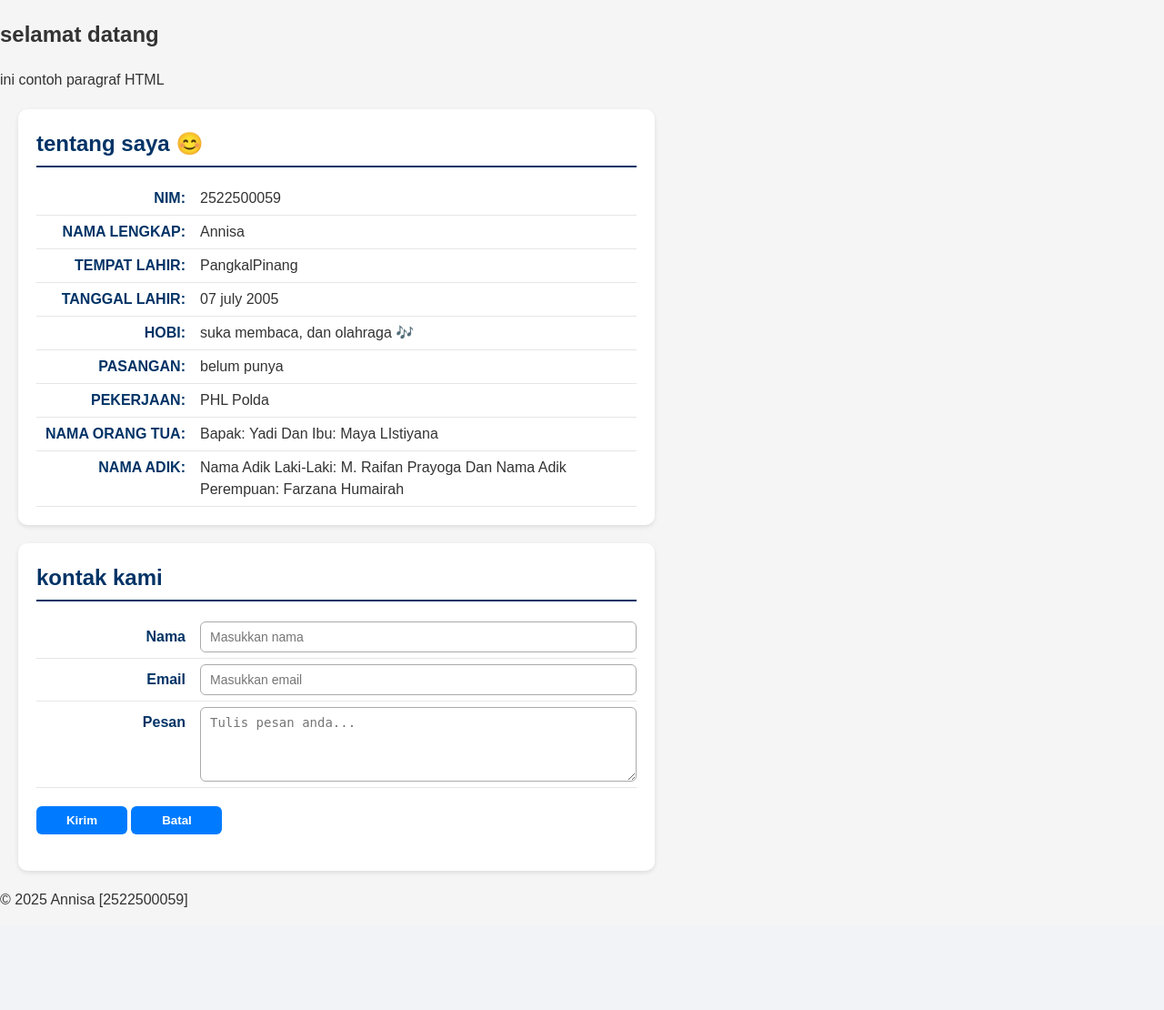
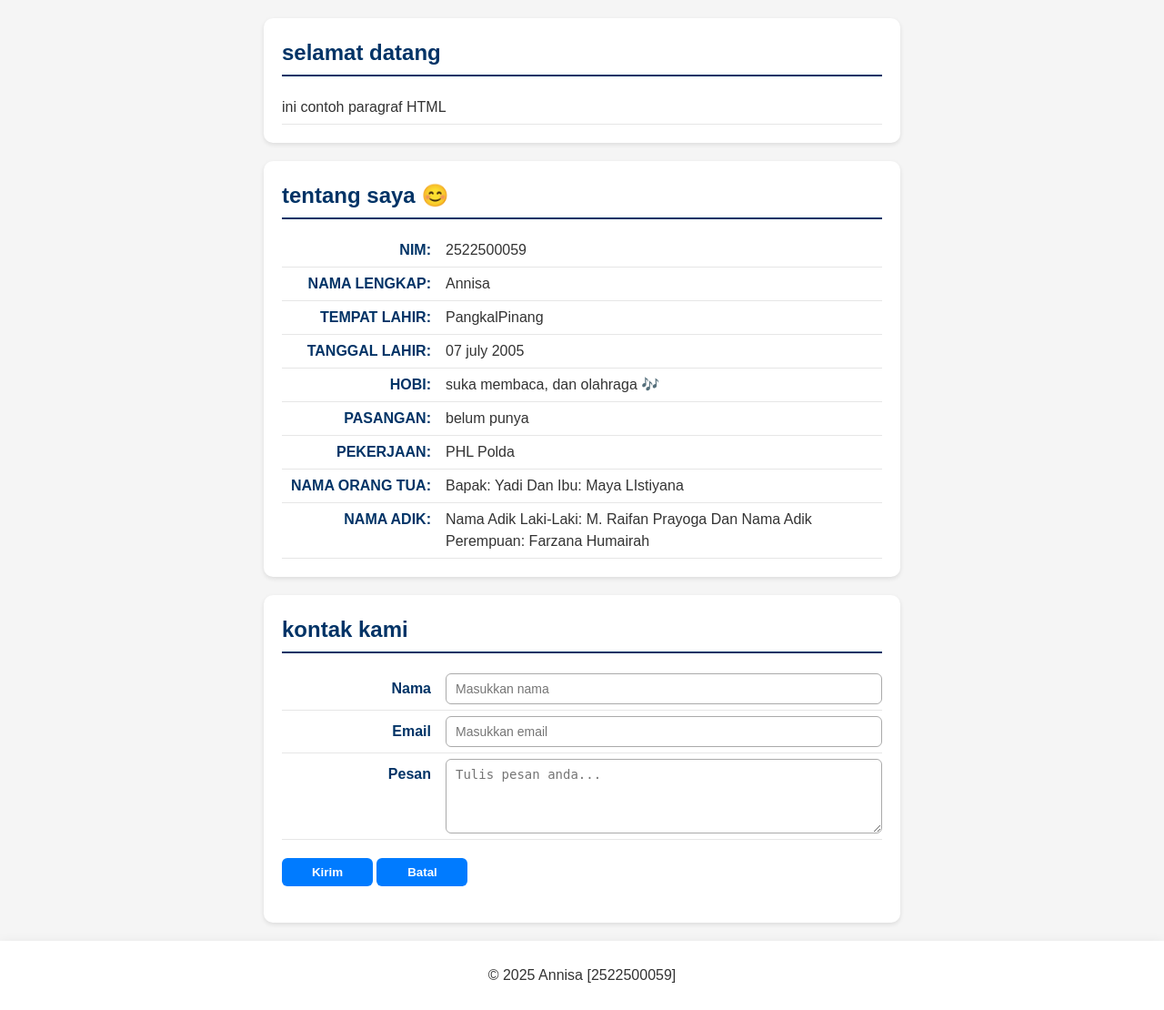
Before and after one commit to 2522500059-source/2522500059-PWD-GB1J-25260, a PHP site: page /pertemuan-04/index.html in a window 1280 px wide. Shown: the part 155-1265 px from the top of the page at 91% size. Before the commit the page ends 1152 px from the top, so only its background shows below. Run offline with PHP 8.4, Linux system fonts and the light colour scheme.

Commit message:
styling bagian home, styling bagian footer, menambahkan tampilan center

```diff
--- a/pertemuan-04/style.css
+++ b/pertemuan-04/style.css
@@ -8,6 +8,8 @@
     background: #f5f5f5;
     color: #333;
     line-height: 1.5;
+    margin: 0;
+    padding: 0;
    }
 
    header {
@@ -18,10 +20,10 @@
    }
 
    header ul {
-    display:flex;
+    display: flex;
     justify-content: center;
     list-style: none;
-    padding: 0%;
+    padding: 0;
     margin: 10px 0 0;
    }
 
@@ -78,13 +80,37 @@
     }
 }
 
+#home {
+    background-color: #ffffff;
+    border-radius: 10px;
+    padding: 20px;
+    max-width: 700px;
+    margin: 20px auto;
+    box-shadow: 0 2px 5px rgba(11, 10, 10, 0.1);
+    }
 
+    #home h2 {
+        color: #003366;
+        border-bottom: 2px solid #003366;
+        padding-bottom: 6px;
+        margin-top: 0;
+        margin-bottom: 16px;
+     }
+
+     #home p {
+        display: flex;
+        justify-content: flex-start;
+        align-items: baseline;
+        margin: 0;
+        padding: 6px 0;
+        border-bottom: 1px solid #e6e6e6;
+     }
 
    #about {background-color: #ffffff;
       border-radius: 10px;
       padding: 20px;
       max-width: 700px;
-      margin: 20px;
+      margin: 20px auto;
       box-shadow: 0 2px 5px rgba(11, 10, 10, 0.1);
       }
 
@@ -133,7 +159,7 @@
         border-radius: 10px;
         padding: 20px;
         max-width: 700px;
-        margin: 20px;
+        margin: 20px auto;
         box-shadow: 0 2px 5px rgba(11, 10, 10, 0.1);
        }
 
@@ -221,3 +247,10 @@
             flex-direction: column;
         }
        }
+
+footer {
+    text-align: center;
+    padding: 10px;
+    background-color: #ffffff;
+    box-shadow: 0 5px 15px rgba(0, 0, 0, 0.1);
+}
```
Also changed, not shown: pertemuan-04/README.md.
